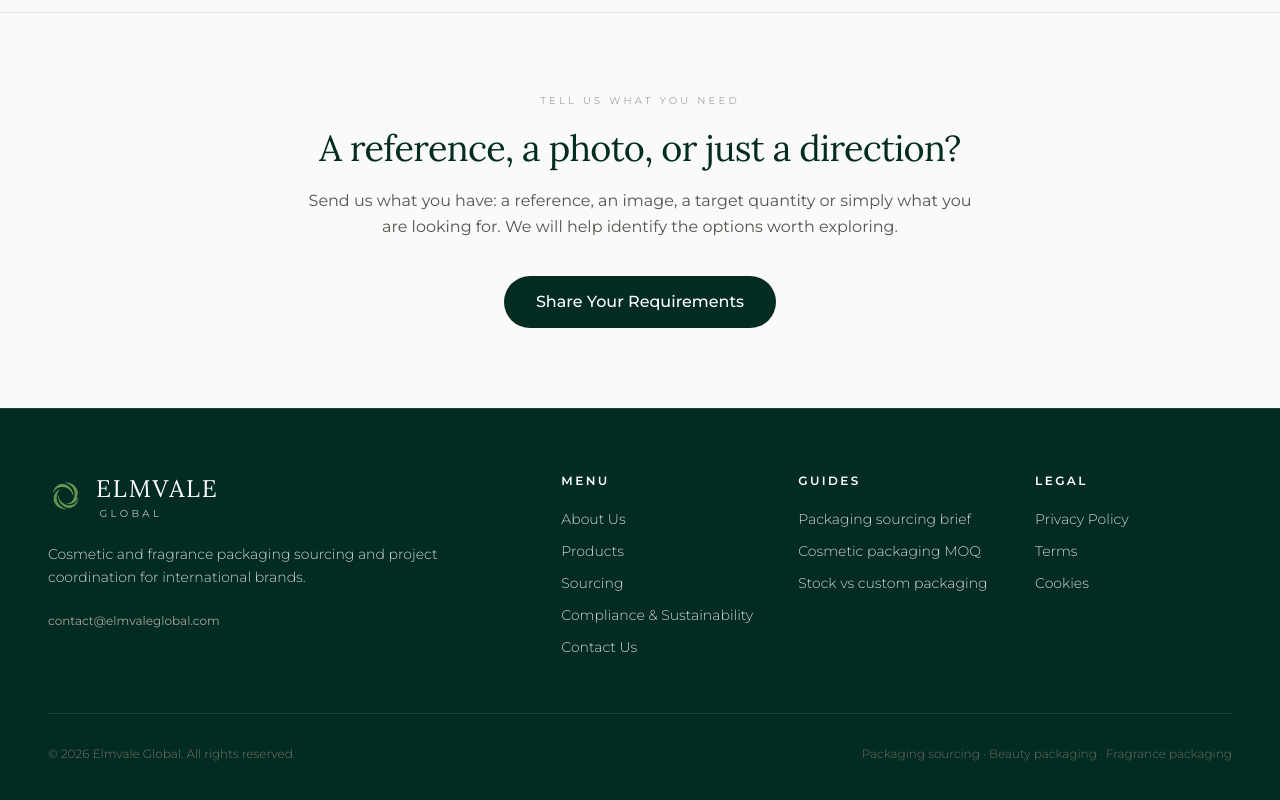
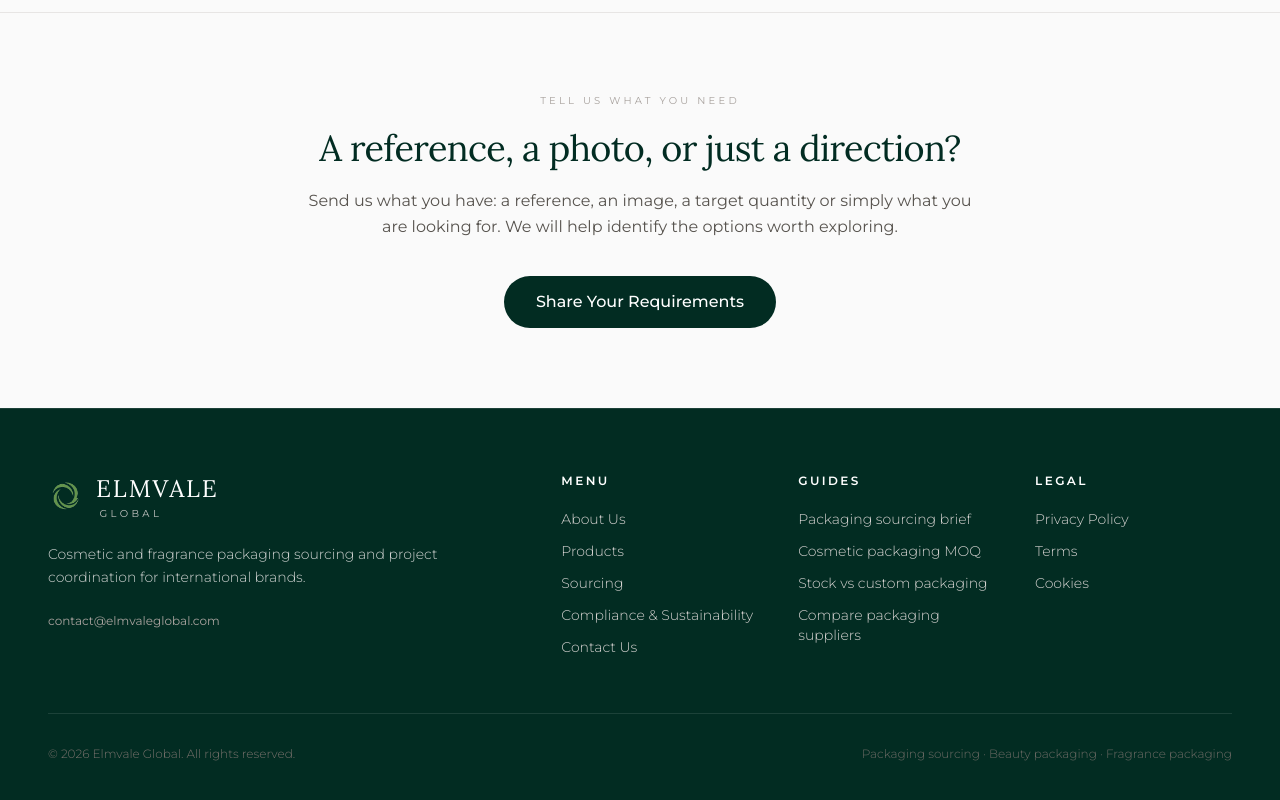
Before and after one commit to cathy6140/-Elmvale-Global-.github.io, a React (Vite) app: page / in a window 1280 px wide. Shown: the part 3188-3988 px from the top of the page. Built offline with nearby package versions, Linux system fonts and the light colour scheme.

Commit message:
Link supplier comparison guide in footer

```diff
--- a/src/components/Footer.tsx
+++ b/src/components/Footer.tsx
@@ -71,6 +71,7 @@ const Footer: React.FC = () => {
                 <li><Link to={withLang('/packaging-sourcing-brief')} className="hover:text-white transition">{language === 'fr' ? 'Brief sourcing packaging' : 'Packaging sourcing brief'}</Link></li>
                 <li><Link to={withLang('/cosmetic-packaging-moq')} className="hover:text-white transition">{language === 'fr' ? 'MOQ packaging cosmétique' : 'Cosmetic packaging MOQ'}</Link></li>
                 <li><Link to={withLang('/stock-vs-custom-packaging')} className="hover:text-white transition">{language === 'fr' ? 'Packaging stock vs custom' : 'Stock vs custom packaging'}</Link></li>
+                <li><Link to={withLang('/compare-cosmetic-packaging-suppliers')} className="hover:text-white transition">{language === 'fr' ? 'Comparer les fournisseurs' : 'Compare packaging suppliers'}</Link></li>
               </ul>
             </div>
 
```
